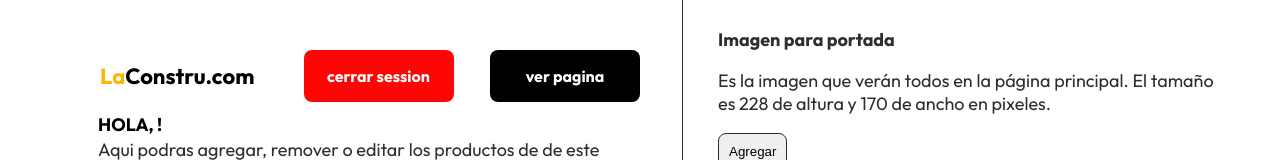
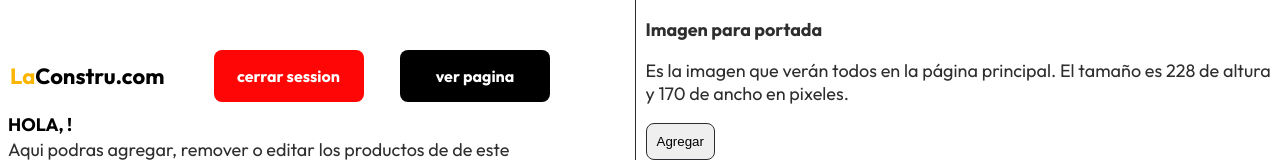
Before and after one commit to PaulSantiagoValdivia/bolivia-market, a Next.js app: page /dashboard in a window 1280 px wide. Shown: the top 160 px of the page. Built offline with nearby package versions, Linux system fonts and the light colour scheme; no server answers; the database is empty.

Commit message:
fix: error styles

```diff
--- a/components/add-info-company/AddInfoCompany.js
+++ b/components/add-info-company/AddInfoCompany.js
@@ -109,8 +109,9 @@ export default function AddInfoCompany({ companyId }) {
   };
 
   return (
-    <>
     <div className={styles.container}>
+      <div className={styles.content}>
+
       <div className={styles.field}>
         <h3 className={styles.subtitle}>Imagen para portada</h3>
         <p className={styles.description}>
@@ -132,7 +133,6 @@ export default function AddInfoCompany({ companyId }) {
             />
         )}
       </div>
-
       <div className={styles.field}>
         <h3 className={styles.subtitle}>Título del catálogo</h3>
         <p className={styles.description}>
@@ -176,9 +176,6 @@ export default function AddInfoCompany({ companyId }) {
           />
           )}
       </div>
-
-
-
       <div className={styles.field}>
         <h3 className={styles.subtitle}>Imagen de banner</h3>
         <p className={styles.description}>
@@ -201,6 +198,6 @@ export default function AddInfoCompany({ companyId }) {
         )}
       </div>
             </div>
-    </>
+    </div>
   );
 }
--- a/components/add-info-company/addInfo.module.css
+++ b/components/add-info-company/addInfo.module.css
@@ -1,11 +1,14 @@
 .container {
-  position: absolute;
-  width: 500px;
-  height: 43px;
-  left: 718px;
-  top: 10px;
+  position: relative;
+  width: 100vh;
+  height: 100vh;
+  margin: 0 auto;
 }
 
+.content{
+  width: 100%;
+  height: 100%;
+}
 .title {
   font-family: 'Outfit';
   font-style: normal;
@@ -25,8 +28,6 @@ height: 23px;
     display: none;
   }
 }
-
-
 .subtitle {
   width: 177px;
   height: 23px;
--- a/pages/_document.js
+++ b/pages/_document.js
@@ -1,9 +1,9 @@
-import Document, { Html, Head, Main, NextScript } from 'next/document';
 
-class MyDocument extends Document {
-  render() {
+import { Html, Head, Main, NextScript } from 'next/document'
+
+export default function Document() {
   return (
-      <Html>
+    <Html lang="en">
       <Head>
         <link rel="preconnect" href="https://fonts.googleapis.com" />
         <link rel="preconnect" href="https://fonts.gstatic.com" crossorigin />
@@ -14,8 +14,5 @@ class MyDocument extends Document {
         <NextScript />
       </body>
     </Html>
-    );
+  )
 }
-}
-
-export default MyDocument;
--- a/pages/dashboard.js
+++ b/pages/dashboard.js
@@ -95,13 +95,14 @@ const Dashboard = () => {
   return (
     <div className={`${styles.main} ${showCatalogs ? styles.blurContent : ''} ${showModal ? styles.modalOpen : ''}`}>
       <div className={styles.dashboardContainer}>
-      <NavCompany companyName={companyInfo.name}/>
+
+
+          <NavCompany companyName={companyInfo.name} />
           <div className={styles.companyInfoContainer}>
             <h1 className={styles.welcomeText} >Hola, {companyInfo.name}!</h1>
             <p className={styles.info}>Aqui podras agregar, remover o editar los productos de {companyInfo.name} de este mes.</p>
           </div>
           <button className={styles.button} onClick={handleOpenCatalogs}>Agregar Producto</button>
-      <AddInfoCompany companyId={companyInfo.id}  />
           {showCatalogs && <AddProduct companyId={companyInfo.id} onClose={handleCloseCatalogs} updateItems={updateItems} auth={user.id} />}
           <Items
             items={items}
@@ -113,6 +114,8 @@ const Dashboard = () => {
             companyId={companyInfo.id}
             onClose={() => setShowCatalogs(false)} />
         </div>
+
+        <AddInfoCompany companyId={companyInfo.id} />
     </div>
   );
 };
--- a/pages/index.js
+++ b/pages/index.js
@@ -4,10 +4,10 @@ import NavBar from "@/components/navl-la-constru/NavBar"
 
 export default function LaConstru() {
   return (
-    <main>
-      <NavBar />
+    <>
+      <NavBar/>
       <CatalogCompanies />
       <Footer/>
-    </main>
+    </>
   )
 }
--- a/styles/dashboard.module.css
+++ b/styles/dashboard.module.css
@@ -3,17 +3,23 @@
   display: flex;
   flex-direction: column;
   align-items: center;
-  width: 100%;
-  height: 880px;
+  width: 380px;
+  height: 100vh;
+  margin: 0 auto;
 }
 
 @media (min-width: 1240px) {
   .dashboardContainer {
-    margin-left: 90px;
     align-items: flex-start;
-    width: 592px;
-    height: 120vh;
+    width:100vh;
+    height: 110vh;
     border-right: 1px solid #292d32;
+    margin: 0 auto;
+    margin-right: 10px;
+  }
+  .main{
+    display: flex;
+    flex-direction: row;
   }
 }
 
```
Also changed, not shown: components/footer/footer.module.css (+4 -3 lines), components/presentation-catalog/company.module.css (+3 -5 lines). Lines whose indentation alone changed are shown as unchanged.
